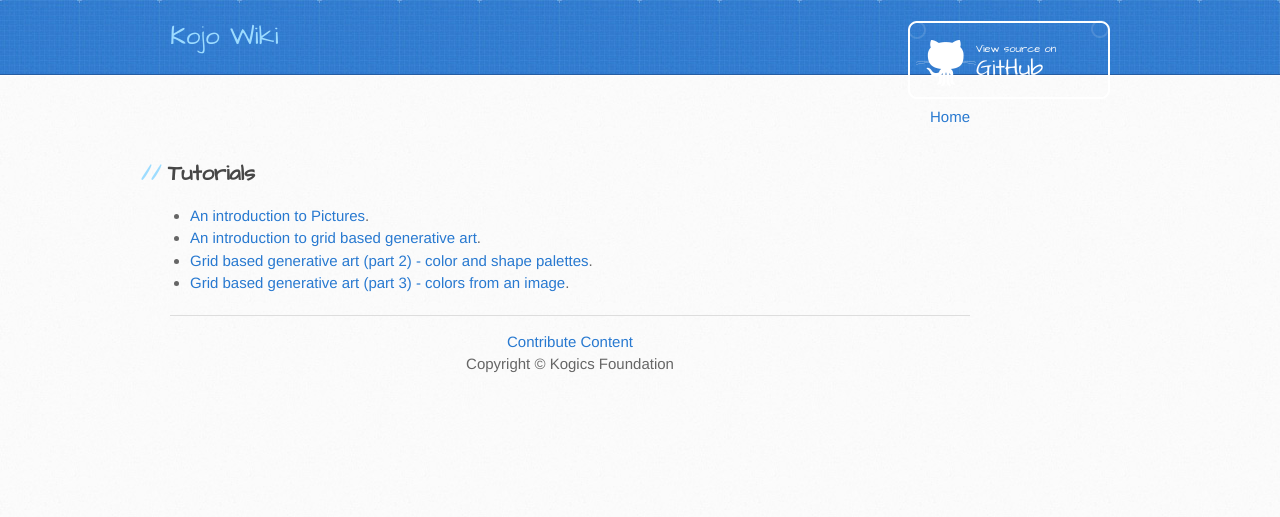
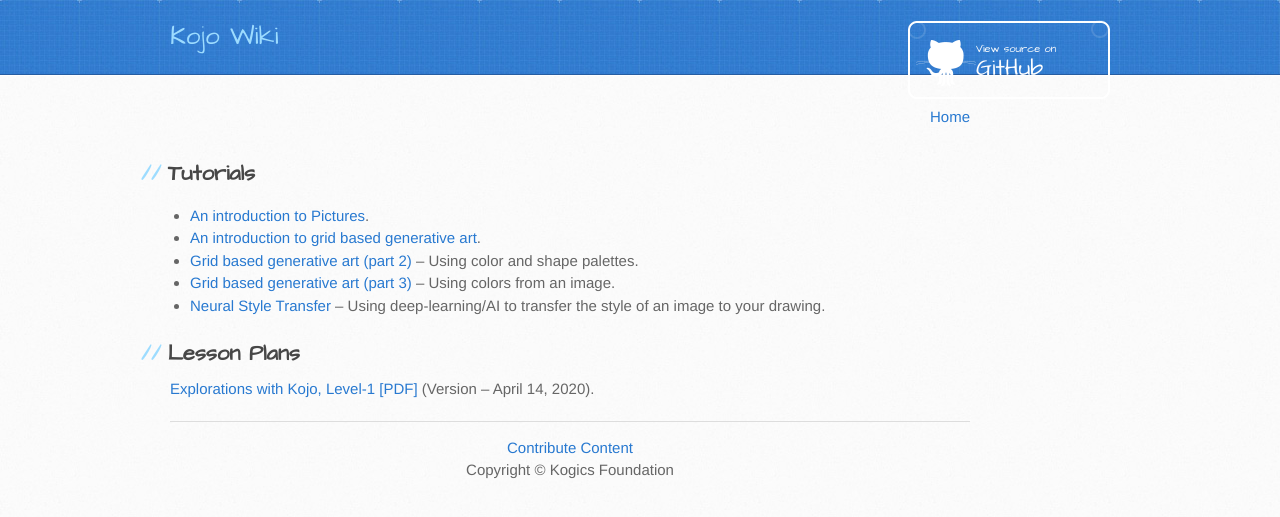
Before and after one commit to kojodoc/kojodoc.github.io, a Jekyll site: the page built from tutorials-index.md, in a window 1280 px wide. Shown: the top 517 px of the page. Built offline with Jekyll 4.4.1, drawn with Linux system fonts in a browser that asks for light colours; our own code applies the rules of GitHub Pages for plain Markdown files; the repository's description, which GitHub fills in, is left out.

Commit message:
Add 'explorations level 1' book link under tutorials.

```diff
--- a/tutorials-index.md
+++ b/tutorials-index.md
@@ -5,5 +5,9 @@
 ## Tutorials
 * [An introduction to Pictures](tutorials/pictures-intro.html).
 * [An introduction to grid based generative art](tutorials/generative-art-grid-intro.html).
-* [Grid based generative art (part 2) - color and shape palettes](tutorials/generative-art-grid-part2.html).
-* [Grid based generative art (part 3) - colors from an image](tutorials/generative-art-grid-part3.html).
+* [Grid based generative art (part 2)](tutorials/generative-art-grid-part2.html) -- Using color and shape palettes.
+* [Grid based generative art (part 3)](tutorials/generative-art-grid-part3.html) -- Using colors from an image.
+* [Neural Style Transfer](tutorials/neural-style.html) -- Using deep-learning/AI to transfer the style of an image to your drawing.
+
+## Lesson Plans
+[Explorations with Kojo, Level-1 [PDF]](https://bitbucket.org/lalit_pant/kojo/downloads/Kojo-Lessons-Level1-140420.pdf) (Version -- April 14, 2020).
```
Also changed, not shown: picture-index.md (+3 -3 lines).
